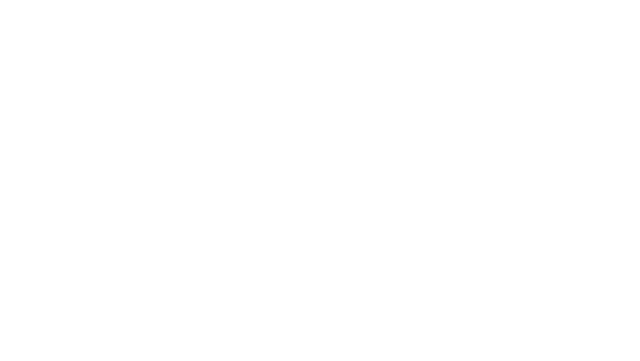
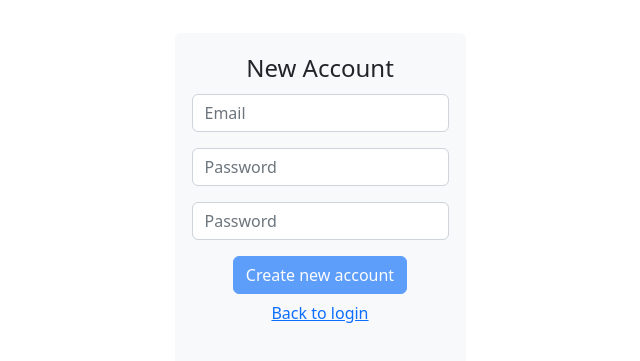
Before and after one commit to alanortega-uno/restaurant-reservation, an Angular app in the folder packages/app/: page /new-account in a window 1280 px wide. Before the commit this address led to /. Shown: the part 201-562 px from the top of the page, without its empty margins (320-960 px from the left). Built offline with nearby package versions, Linux system fonts and the light colour scheme.

Commit message:
[FE] Sign in with google and new account

```diff
--- a/packages/app/src/app/app-routing.module.ts
+++ b/packages/app/src/app/app-routing.module.ts
@@ -2,10 +2,12 @@ import { NgModule } from '@angular/core';
 import { RouterModule, Routes } from '@angular/router';
 import { LoginComponent } from './components/login/login.component';
 import { ReservationComponent } from './components/reservation/reservation.component';
+import { NewAccountComponent } from './components/new-account/new-account.component';
 
 const routes: Routes = [
   { path: 'login', component: LoginComponent },
   { path: 'reservation', component: ReservationComponent },
+  { path: 'new-account', component: NewAccountComponent },
 ];
 
 @NgModule({
--- a/packages/app/src/app/app.module.ts
+++ b/packages/app/src/app/app.module.ts
@@ -8,9 +8,10 @@ import { LoginComponent } from './components/login/login.component';
 import { ReactiveFormsModule } from '@angular/forms';
 import { HttpClientModule } from '@angular/common/http';
 import { ReservationComponent } from './components/reservation/reservation.component';
+import { NewAccountComponent } from './components/new-account/new-account.component';
 
 @NgModule({
-  declarations: [AppComponent, LoginComponent, ReservationComponent],
+  declarations: [AppComponent, LoginComponent, ReservationComponent, NewAccountComponent],
   imports: [
     BrowserModule,
     AppRoutingModule,
--- a/packages/app/src/app/components/login/login.component.html
+++ b/packages/app/src/app/components/login/login.component.html
@@ -58,11 +58,35 @@
         Login
       </button>
 
-      <button type="button" class="btn btn-link">Create new account</button>
+      <button
+        type="button"
+        class="btn btn-link"
+        [routerLink]="['/new-account']"
+      >
+        Create new account
+      </button>
 
-      <button type="button" class="btn btn-danger mt-4">
-        Use Google <i class="bi bi-google"></i>
-      </button>
+      <div class="mt-4">
+        <div
+          id="g_id_onload"
+          data-client_id="454177337065-ib91hg5mr0jehfm0b9glltbctjdq9tsi.apps.googleusercontent.com"
+          data-context="use"
+          data-ux_mode="popup"
+          data-nonce=""
+          data-auto_prompt="false"
+          data-callback="handleGoogleAuthResponse"
+        ></div>
+
+        <div
+          class="g_id_signin"
+          data-type="standard"
+          data-shape="pill"
+          data-theme="filled_blue"
+          data-text="signin_with"
+          data-size="large"
+          data-logo_alignment="left"
+        ></div>
+      </div>
     </div>
     <div *ngIf="apiError" class="alert alert-danger">
       {{ apiError.error.message }}
--- a/packages/app/src/app/components/login/login.component.ts
+++ b/packages/app/src/app/components/login/login.component.ts
@@ -17,6 +17,7 @@ export class LoginComponent implements OnInit {
   });
 
   apiError!: APIError;
+  gCredentials!: string | null;
 
   constructor(
     private formBuilder: FormBuilder,
@@ -24,7 +25,24 @@ export class LoginComponent implements OnInit {
     private router: Router
   ) {}
 
-  ngOnInit(): void {}
+  ngOnInit(): void {
+    this.gCredentials = sessionStorage.getItem('gCredentials');
+
+    sessionStorage.removeItem('gCredentials');
+
+    if (this.gCredentials) {
+      this.authenticationService
+        .loginWithGoogle(this.gCredentials)
+        .subscribe((apiResponse) => {
+          if ('error' in apiResponse) {
+            this.apiError = apiResponse;
+            return;
+          }
+
+          this.router.navigate(['reservation']);
+        });
+    }
+  }
 
   async sendLoginRequest() {
     const email = this.loginForm.value.email ?? '';
@@ -44,4 +62,6 @@ export class LoginComponent implements OnInit {
         this.router.navigate(['reservation']);
       });
   }
+
+  handleGoogleAuthResponse() {}
 }
--- /dev/null
+++ b/packages/app/src/app/components/new-account/new-account.component.html
@@ -0,0 +1,100 @@
+<div class="d-flex justify-content-center align-items-center vh-100">
+  <form
+    [formGroup]="newAccountForm"
+    class="d-flex flex-column justify-content-center align-items-center border border-light rounded p-3 bg-light"
+    (ngSubmit)="sendNewAccountRequest()"
+  >
+    <legend class="text-center">New Account</legend>
+    <div class="mb-3">
+      <input
+        id="email"
+        class="form-control"
+        type="text"
+        formControlName="email"
+        placeholder="Email"
+      />
+
+      <div
+        *ngIf="
+          newAccountForm.get('email')?.invalid &&
+          (newAccountForm.get('email')?.dirty ||
+            newAccountForm.get('email')?.touched)
+        "
+        class="text-danger"
+      >
+        <div *ngIf="newAccountForm.get('email')?.errors?.['required']">
+          Email is required
+        </div>
+        <div *ngIf="newAccountForm.get('email')?.errors?.['email']">
+          Invalid email
+        </div>
+      </div>
+    </div>
+
+    <div formGroupName="passwordGroup">
+      <div class="mb-3">
+        <input
+          id="password"
+          class="form-control"
+          type="password"
+          formControlName="password"
+          placeholder="Password"
+        />
+
+        <div
+          *ngIf="
+            newAccountForm.get(['passwordGroup', 'password'])?.invalid &&
+            (newAccountForm.get(['passwordGroup', 'password'])?.dirty ||
+              newAccountForm.get(['passwordGroup', 'password'])?.touched)
+          "
+          class="text-danger"
+        >
+          <div
+            *ngIf="newAccountForm.get(['passwordGroup', 'password'])?.errors?.['required']"
+          >
+            Password is required
+          </div>
+          <div
+            *ngIf="newAccountForm.get(['passwordGroup', 'password'])?.errors?.['minlength']"
+          >
+            At least 8 characters long
+          </div>
+        </div>
+      </div>
+
+      <div class="mb-3">
+        <input
+          id="confirm-password"
+          class="form-control"
+          type="password"
+          formControlName="confirmPassword"
+          placeholder="Password"
+        />
+
+        <div
+          *ngIf="
+            newAccountForm.get(['passwordGroup', 'confirmPassword'])?.invalid &&
+            (newAccountForm.get(['passwordGroup', 'confirmPassword'])?.dirty ||
+              newAccountForm.get(['passwordGroup', 'confirmPassword'])?.touched)
+          "
+          class="text-danger"
+        >
+          Passwords don not match
+        </div>
+      </div>
+    </div>
+
+    <div class="mb-3 d-flex flex-column">
+      <button class="btn btn-primary" [disabled]="newAccountForm.invalid">
+        Create new account
+      </button>
+
+      <button type="button" class="btn btn-link" [routerLink]="['/login']">
+        Back to login
+      </button>
+    </div>
+    <div *ngIf="apiError" class="alert alert-danger">
+      {{ apiError.error.message }}
+    </div>
+  </form>
+</div>
--- /dev/null
+++ b/packages/app/src/app/components/new-account/new-account.component.ts
@@ -0,0 +1,57 @@
+import { Component, OnInit } from '@angular/core';
+import { FormBuilder, Validators } from '@angular/forms';
+import { Router } from '@angular/router';
+import { APIError } from '@restaurant-reservation/shared';
+import { AuthenticationService } from 'src/app/services/authentication.service';
+import { ValidationService } from 'src/app/services/validation.service';
+
+@Component({
+  selector: 'app-new-account',
+  templateUrl: './new-account.component.html',
+  styleUrls: ['./new-account.component.scss'],
+})
+export class NewAccountComponent implements OnInit {
+  newAccountForm = this.formBuilder.group({
+    email: ['', [Validators.required, Validators.email]],
+    passwordGroup: this.formBuilder.group(
+      {
+        password: ['', [Validators.required, Validators.minLength(8)]],
+        confirmPassword: ['', Validators.required],
+      },
+      {
+        validator: this.validationService.passwordMatch(
+          'password',
+          'confirmPassword'
+        ),
+      }
+    ),
+  });
+
+  apiError!: APIError;
+  constructor(
+    private formBuilder: FormBuilder,
+    private authenticationService: AuthenticationService,
+    private validationService: ValidationService,
+    private router: Router
+  ) {}
+
+  ngOnInit(): void {
+    console.log(this.newAccountForm.get(['passwordGroup', 'confirmPassword']));
+  }
+
+  sendNewAccountRequest() {
+    const email = this.newAccountForm.value.email ?? '';
+    const password = this.newAccountForm.value.passwordGroup.password ?? '';
+
+    this.authenticationService
+      .createNewAccount({ email, password })
+      .subscribe((apiResponse) => {
+        if ('error' in apiResponse) {
+          this.apiError = apiResponse;
+          return;
+        }
+
+        this.router.navigate(['reservation']);
+      });
+  }
+}
--- a/packages/app/src/app/services/authentication.service.ts
+++ b/packages/app/src/app/services/authentication.service.ts
@@ -1,10 +1,6 @@
 import { Injectable } from '@angular/core';
-import {
-  HttpClient,
-  HttpErrorResponse,
-  HttpHeaders,
-} from '@angular/common/http';
-import { Observable, catchError, of, throwError } from 'rxjs';
+import { HttpClient, HttpErrorResponse } from '@angular/common/http';
+import { catchError, of } from 'rxjs';
 import { environment } from 'src/environments/environment';
 import { APIError } from '@restaurant-reservation/shared';
 
@@ -17,10 +13,23 @@ export class AuthenticationService {
   login(credentials: { email: string; password: string }) {
     return this.http
       .post(environment.apiBaserURL + '/auth/login', credentials)
-      .pipe(catchError(this.handleError));
+      .pipe(catchError(this.handleHttpError));
   }
 
-  private handleError(error: HttpErrorResponse) {
+  loginWithGoogle(credentials: string) {
+    return this.http
+      .post(environment.apiBaserURL + '/auth/google', { credentials })
+      .pipe(catchError(this.handleHttpError));
+  }
+
+  createNewAccount(credentials: { email: string; password: string }) {
+    return this.http
+      .post(environment.apiBaserURL + '/auth/new-account', credentials)
+      .pipe(catchError(this.handleHttpError));
+  }
+
+  // TODO: abstract it to share it.
+  private handleHttpError(error: HttpErrorResponse) {
     if (error.status === 0) {
       // A client-side or network error occurred. Handle it accordingly.
       console.error('An error occurred:', error.error);
@@ -37,7 +46,7 @@ export class AuthenticationService {
       error: error.error,
       status: error.status,
     };
-    // Return an observable with a user-facing error message.
+
     return of(apiError);
   }
 }
--- /dev/null
+++ b/packages/app/src/app/services/validation.service.ts
@@ -0,0 +1,33 @@
+import { Injectable } from '@angular/core';
+import { AbstractControl, ValidatorFn } from '@angular/forms';
+
+@Injectable({
+  providedIn: 'root',
+})
+export class ValidationService {
+  passwordMatch(password: string, confirmPassword: string): ValidatorFn {
+    return (formGroup: AbstractControl): { [key: string]: any } | null => {
+      const passwordControl = formGroup.get(password);
+      const confirmPasswordControl = formGroup.get(confirmPassword);
+
+      if (!passwordControl || !confirmPasswordControl) {
+        return null;
+      }
+
+      if (
+        confirmPasswordControl.errors &&
+        !confirmPasswordControl.errors['passwordMismatch']
+      ) {
+        return null;
+      }
+
+      if (passwordControl.value !== confirmPasswordControl.value) {
+        confirmPasswordControl.setErrors({ passwordMismatch: true });
+        return { passwordMismatch: true };
+      } else {
+        confirmPasswordControl.setErrors(null);
+        return null;
+      }
+    };
+  }
+}
--- a/packages/app/src/index.html
+++ b/packages/app/src/index.html
@@ -1,11 +1,25 @@
-<!doctype html>
+<!DOCTYPE html>
 <html lang="en">
   <head>
-  <meta charset="utf-8">
+    <meta charset="utf-8" />
     <title>RestaurantReservation</title>
-  <base href="/">
-  <meta name="viewport" content="width=device-width, initial-scale=1">
-  <link rel="icon" type="image/x-icon" href="favicon.ico">
+    <base href="/" />
+    <meta name="viewport" content="width=device-width, initial-scale=1" />
+    <link rel="icon" type="image/x-icon" href="favicon.ico" />
+    <script src="https://accounts.google.com/gsi/client" async></script>
+    <script>
+      // function decodeJWTToken(token) {
+      //   return JSON.parse(atob(token.split(".")[1]));
+      // }
+
+      function handleGoogleAuthResponse(response) {
+        // console.log(response);
+        // const responsePayload = decodeJWTToken(response.credential);
+
+        sessionStorage.setItem("gCredentials", response.credential);
+        window.location.reload();
+      }
+    </script>
   </head>
   <body>
     <app-root></app-root>
```
Also changed, not shown: packages/app/src/app/components/new-account/new-account.component.scss (added), 2 other files (tests, documents, lock files or other folders). Lines whose indentation alone changed are shown as unchanged.
